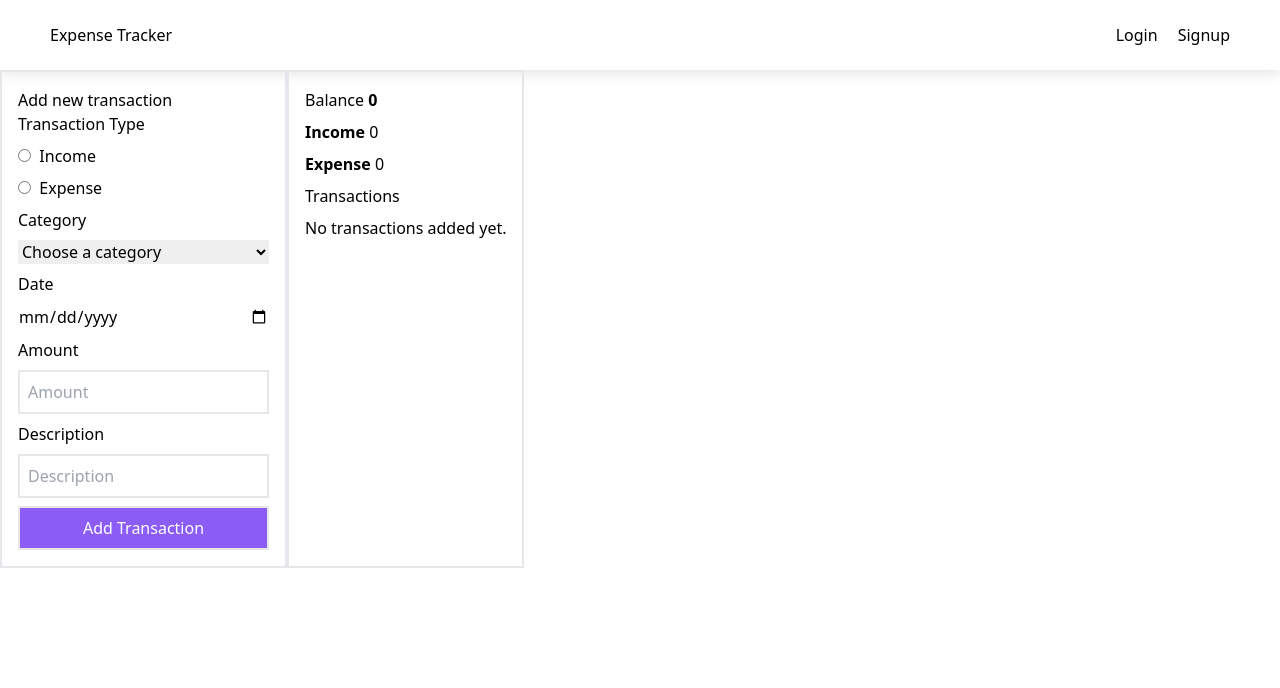
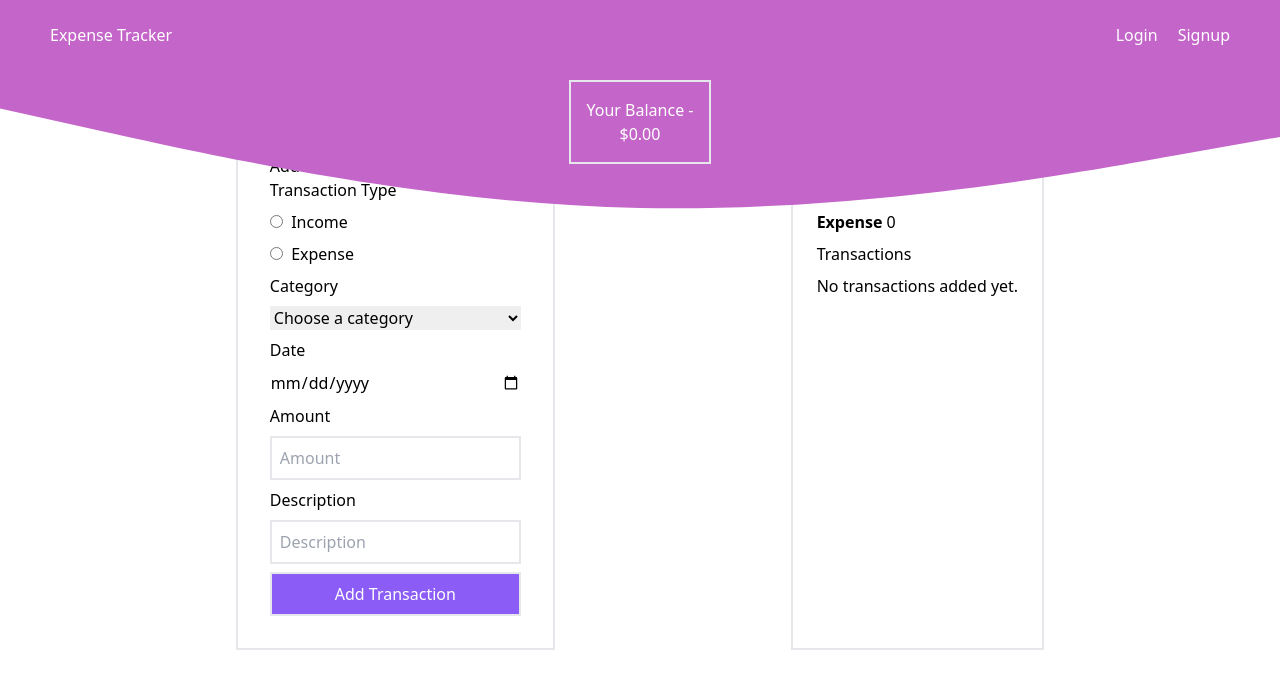
Before and after one commit to ani1609/Spendwise, a React (Create React App) app in the folder client/: page / in a window 1280 px wide. Shown: the top 688 px of the page. Built offline with nearby package versions, Linux system fonts and the light colour scheme.

Commit message:
ui enhance try 2

```diff
--- a/client/src/components/App.js
+++ b/client/src/components/App.js
@@ -5,13 +5,19 @@ import ExpenseTracker from "./ExpenseTracker";
 
 
 
-function App()
-{
+function App() {
 
     return (
         <div className="App">
-            <Navbar/>
-            <ExpenseTracker/>
+            <div className="bg-violet text-white flex justify-center">
+                <div className="border-2 inline-block p-4 absolute left-50 right-50 top-20 z-10 flex flex-col items-center">
+                    <h1>Your Balance -</h1>
+                    <h2>$0.00</h2>
+                </div>
+            </div>
+            <svg xmlns="http://www.w3.org/2000/svg" viewBox="0 0 1440 320" className="absolute"><path fill="#c465c9" fill-opacity="1" d="M0,32L120,58.7C240,85,480,139,720,144C960,149,1200,107,1320,85.3L1440,64L1440,0L1320,0C1200,0,960,0,720,0C480,0,240,0,120,0L0,0Z"></path></svg>
+            <Navbar />
+            <ExpenseTracker />
         </div>
     );
 }
--- a/client/src/components/ExpenseTracker.js
+++ b/client/src/components/ExpenseTracker.js
@@ -191,8 +191,8 @@ function ExpenseTracker()
     }
 
     return (
-        <div className="ExpenseTracker_parent flex">
-            <div className="form_container border-2 p-4">
+        <div className="ExpenseTracker_parent flex justify-evenly mt-10">
+            <div className="form_container border-2 p-8">
                 <h4>Add new transaction</h4>
                 <form className="flex flex-col gap-2">
                     <legend>Transaction Type</legend>
@@ -266,7 +266,7 @@ function ExpenseTracker()
                 </form>
             </div>
 
-            <div className="WalletDetails_container border-2 p-4 flex flex-col gap-2">
+            <div className="WalletDetails_container border-2 p-6 flex flex-col gap-2">
                 <h2>Balance <strong>{balance}</strong></h2>
                 <h3><strong>Income </strong>{incoming}</h3>
                 <h3><strong>Expense </strong>{outgoing}</h3>
--- a/client/src/components/Navbar.js
+++ b/client/src/components/Navbar.js
@@ -50,7 +50,7 @@ function Navbar()
 
 
     return (
-        <div className="navbar_parent">
+        <div className="navbar_parent z-10 absolute top-0 text-white">
             <h1>Expense Tracker</h1>
             {userToken?
                 <div className="profile_container">
--- a/client/src/styles/App.css
+++ b/client/src/styles/App.css
@@ -0,0 +1,4 @@
+.bg-violet{
+  height: 5rem;
+  background-color: #c465c9;
+}
--- a/client/src/styles/Navbar.css
+++ b/client/src/styles/Navbar.css
@@ -2,7 +2,6 @@
 {
     height: 70px;
     width: 100vw;
-    box-shadow: rgba(0, 0, 0, 0.1) 0px 4px 12px;
     display: flex;
     justify-content: space-between;
     align-items: center;
```
